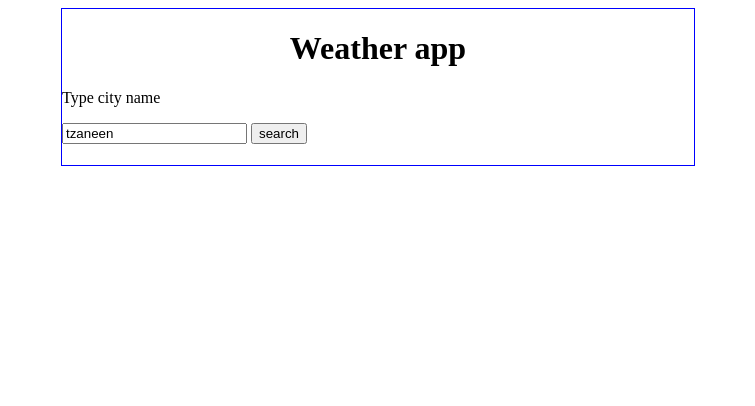
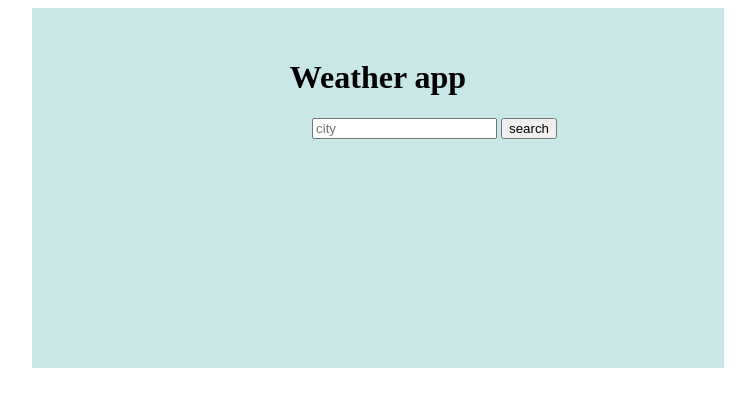
Before and after one commit to eureka03/weatherApp, a plain HTML site: page index.html in a window 1280 px wide. Shown: the whole page, without its empty margins (262-1017 px from the left). Drawn offline with Linux system fonts and the light colour scheme.

Commit message:
changes to css

```diff
--- a/app.js
+++ b/app.js
@@ -11,7 +11,7 @@ function fetchData(city){
    .then(response=>response.json())
    .then(data=> {
       locationElement.textContent = data.address;
-      temperatureElement.textContent =  data.days[0].temp+'C';
+      temperatureElement.textContent =  data.days[0].temp+' C';
       descriptionElement.textContent = data.days[0].description;
       console.log(data.days[0].description);
    }).catch(error => {
--- a/index.html
+++ b/index.html
@@ -7,11 +7,12 @@
     <body>
         <div class="app">
             <h1>Weather app</h1>
-            <p>Type city name</p>
-            <input type="text" placeholder="city" id="cityName" value="tzaneen">
-            <button id="search">search</button>
+            <div class="inputs">
+                <input type="text" placeholder="city" id="cityName">
+                <button id="search">search</button>
+            </div>
             <div class="weather-details">
-                <h1 id="locationElement"></h1>
+                <h2 id="locationElement"></h2>
                 <p id="temperatureElement"></p>
                 <p id="descriptionElement"></p>
             </div>
--- a/style.css
+++ b/style.css
@@ -1,8 +1,14 @@
 .app{
     width:50%;
     margin:0 auto;
-    border:1px solid blue;
+    background-color: rgb(201, 231, 231);
+    height:300px;
+    padding:30px;
 }
-h1{
+h1, h2, p{
     text-align:center;
 }
+.inputs{
+    width:50%;
+    margin:0 250px;
+}
```
